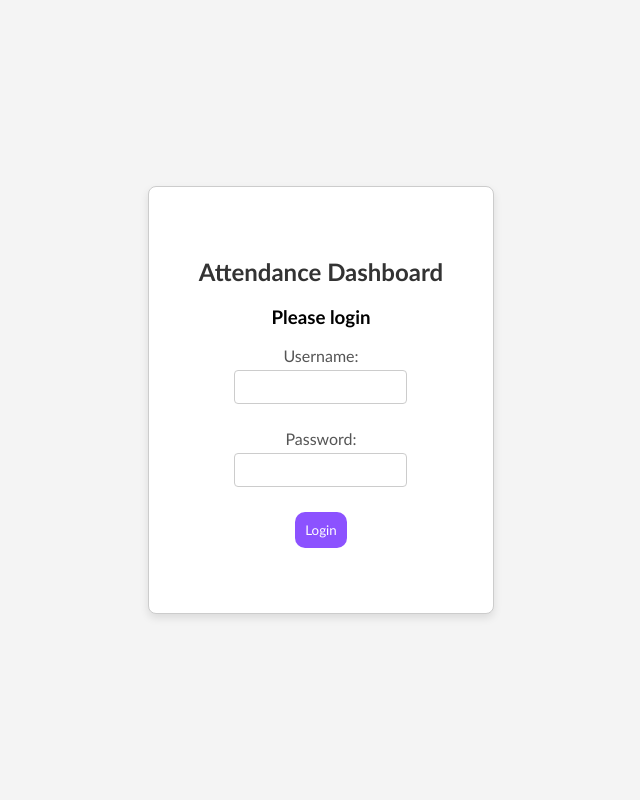
After one commit to Louis-Ladd/FRAttendance, a Flask app: page /login in a window 1280 px wide. The commit adds this page. Shown: the whole page, without its empty margins (319-959 px from the left). Run offline with Flask 3, Linux system fonts and the light colour scheme.

Commit message:
Login Page

```diff
--- a/Facial Recognition Code/src/dashboard.py
+++ b/Facial Recognition Code/src/dashboard.py
@@ -4,9 +4,13 @@ from flask import render_template
 
 app = Flask(__name__)
 
-@app.route("/", methods=["GET"])
+@app.route("/")
 def home():
     return render_template("index.html", username=request.remote_addr)
+
+@app.route("/login")
+def login():
+    return render_template("login.html")
 
 @app.route("/dashboard")
 def dashboard():
@@ -25,5 +29,5 @@ def classes():
     return render_template("classes.html")
 
 @app.route("/notifications")
-def notifications   ():
+def notifications():
     return render_template("notifications.html")
--- /dev/null
+++ b/Facial Recognition Code/src/static/css/login.css
@@ -0,0 +1,56 @@
+*{
+    font-family: 'Gill Sans', 'Gill Sans MT', Calibri, 'Trebuchet MS', sans-serif;
+}
+body {
+    display: flex;
+    align-items: center;
+    justify-content: center;
+    height: 100vh;
+    margin: 0;
+    background-color: #f4f4f4;
+}
+
+.login-container {
+    text-align: center;
+    padding: 50px;
+    border: 1px solid #ccc;
+    border-radius: 8px;
+    background-color: #fff;
+    box-shadow: 0 4px 8px rgba(0, 0, 0, 0.1);
+}
+
+.login-container h2 {
+    margin-bottom: 20px;
+    color: #333;
+}
+
+.login-form {
+    display: flex;
+    flex-direction: column;
+    gap: 10px;
+}
+
+.form-group {
+    margin-bottom: 15px;
+}
+
+.form-group label {
+    display: block;
+    margin-bottom: 5px;
+    color: #555;
+}
+
+.form-group input {
+    padding: 8px;
+    border: 1px solid #ccc;
+    border-radius: 4px;
+}
+
+.form-group button {
+    padding: 10px;
+    background-color: #8C52FF;
+    color: #fff;
+    border: none;
+    border-radius: 10px;
+    cursor: pointer;
+}
--- /dev/null
+++ b/Facial Recognition Code/src/templates/login.html
@@ -0,0 +1,30 @@
+<!DOCTYPE html>
+<html lang="en">
+<head>
+  <meta charset="UTF-8">
+  <meta name="viewport" content="width=device-width, initial-scale=1.0">
+  <link rel="stylesheet" href="static/css/login.css">
+  <title>Login Page</title>
+</head>
+<body>
+
+  <div class="login-container">
+    <h2>Attendance Dashboard</h2>
+    <h3>Please login</h3>
+    <form class="login-form">
+      <div class="form-group">
+        <label for="username">Username:</label>
+        <input type="text" id="username" name="username" required>
+      </div>
+      <div class="form-group">
+        <label for="password">Password:</label>
+        <input type="password" id="password" name="password" required>
+      </div>
+      <div class="form-group">
+        <button type="submit">Login</button>
+      </div>
+    </form>
+  </div>
+
+</body>
+</html>
--- a/Facial Recognition Code/src/templates/notifications.html
+++ b/Facial Recognition Code/src/templates/notifications.html
@@ -1 +1 @@
-<h1>notifications</h1>
+<h1>notifications and also {{gamer}}</h1>
```
